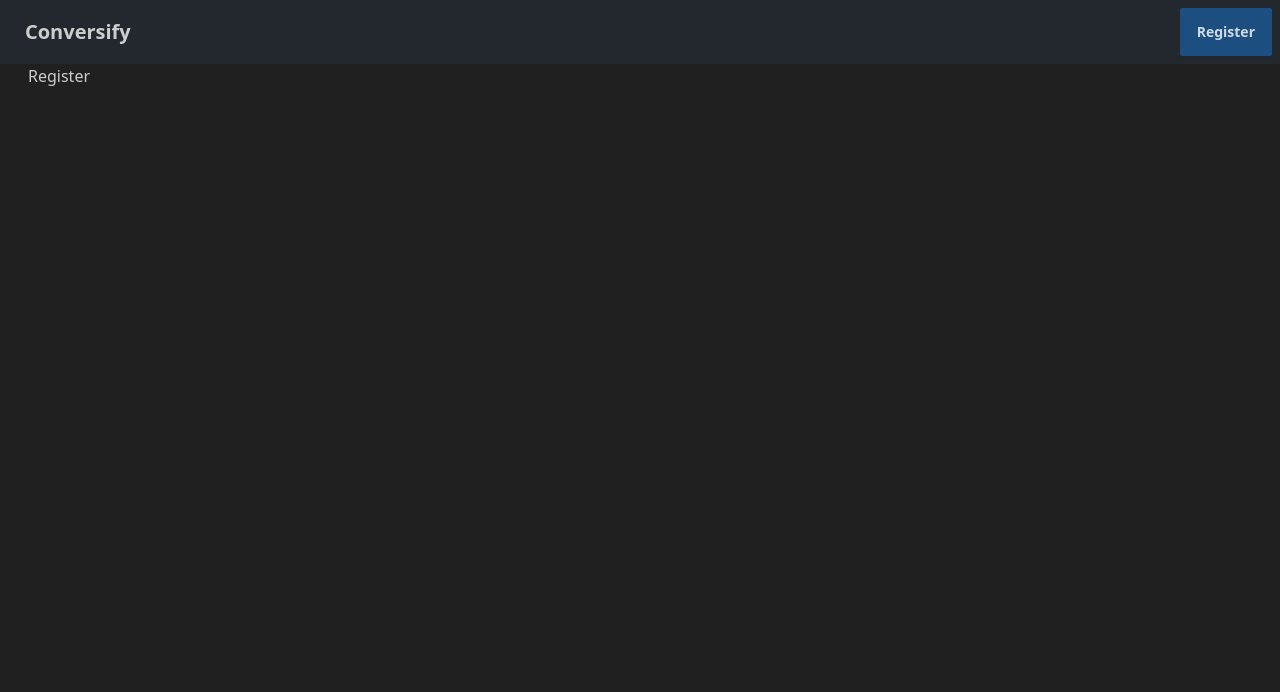
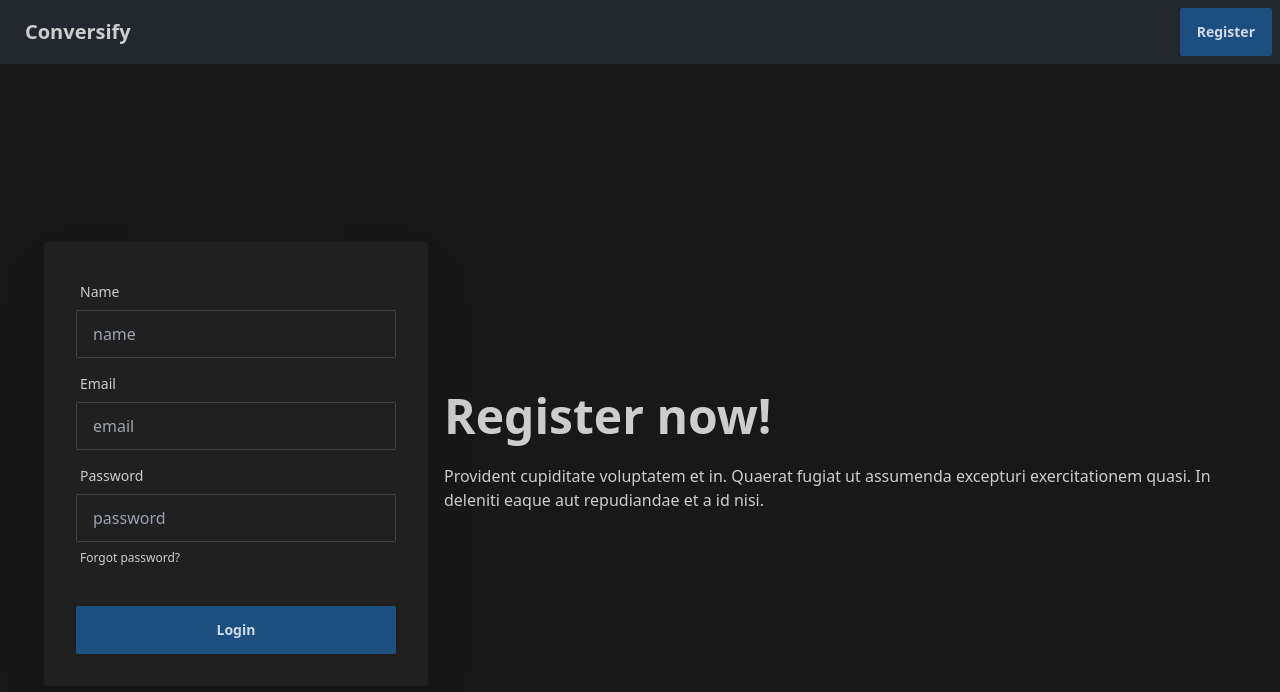
Before and after one commit to WiseyXD/Conversify, a React (Vite) app in the folder client/: page /register in a window 1280 px wide. Shown: the top 692 px of the page. Built offline with nearby package versions, Linux system fonts and the light colour scheme.

Commit message:
style : Login and Signup done

```diff
--- a/client/src/App.jsx
+++ b/client/src/App.jsx
@@ -13,7 +13,7 @@
     return (
         <>
             <Navbar />
-            <div className="max-w-full mx-auto px-7">
+            <div className="max-w-full mx-auto px-7 bg-base-300">
                 <Routes>
                     <Route path="/" element={<Chat />} />
                     <Route path="/login" element={<Login />} />
--- a/client/src/pages/Login.jsx
+++ b/client/src/pages/Login.jsx
@@ -1,5 +1,55 @@
 import React from "react";
 
 export default function Login() {
-    return <div>Login</div>;
+    return (
+        <div className="hero min-h-screen bg-transparent">
+            <div className="hero-content flex-col lg:flex-row-reverse">
+                <div className="text-center lg:text-left">
+                    <h1 className="text-5xl font-bold">Login now!</h1>
+                    <p className="py-6">
+                        Provident cupiditate voluptatem et in. Quaerat fugiat ut
+                        assumenda excepturi exercitationem quasi. In deleniti
+                        eaque aut repudiandae et a id nisi.
+                    </p>
+                </div>
+                <div className="card shrink-0 w-full max-w-sm shadow-2xl bg-base-100">
+                    <form className="card-body">
+                        <div className="form-control">
+                            <label className="label">
+                                <span className="label-text">Email</span>
+                            </label>
+                            <input
+                                type="email"
+                                placeholder="email"
+                                className="input input-bordered"
+                                required
+                            />
+                        </div>
+                        <div className="form-control">
+                            <label className="label">
+                                <span className="label-text">Password</span>
+                            </label>
+                            <input
+                                type="password"
+                                placeholder="password"
+                                className="input input-bordered"
+                                required
+                            />
+                            <label className="label">
+                                <a
+                                    href="#"
+                                    className="label-text-alt link link-hover"
+                                >
+                                    Forgot password?
+                                </a>
+                            </label>
+                        </div>
+                        <div className="form-control mt-6">
+                            <button className="btn btn-primary">Login</button>
+                        </div>
+                    </form>
+                </div>
+            </div>
+        </div>
+    );
 }
--- a/client/src/pages/Register.jsx
+++ b/client/src/pages/Register.jsx
@@ -1,5 +1,66 @@
 import React from "react";
 
 export default function Register() {
-    return <div>Register</div>;
+    return (
+        <div className="hero min-h-screen bg-transparent">
+            <div className="hero-content flex-col lg:flex-row-reverse">
+                <div className="text-center lg:text-left">
+                    <h1 className="text-5xl font-bold">Register now!</h1>
+                    <p className="py-6">
+                        Provident cupiditate voluptatem et in. Quaerat fugiat ut
+                        assumenda excepturi exercitationem quasi. In deleniti
+                        eaque aut repudiandae et a id nisi.
+                    </p>
+                </div>
+                <div className="card shrink-0 w-full max-w-sm shadow-2xl bg-base-100">
+                    <form className="card-body">
+                        <div className="form-control">
+                            <label className="label">
+                                <span className="label-text">Name</span>
+                            </label>
+                            <input
+                                type="text"
+                                placeholder="name"
+                                className="input input-bordered"
+                                required
+                            />
+                        </div>
+                        <div className="form-control">
+                            <label className="label">
+                                <span className="label-text">Email</span>
+                            </label>
+                            <input
+                                type="email"
+                                placeholder="email"
+                                className="input input-bordered"
+                                required
+                            />
+                        </div>
+                        <div className="form-control">
+                            <label className="label">
+                                <span className="label-text">Password</span>
+                            </label>
+                            <input
+                                type="password"
+                                placeholder="password"
+                                className="input input-bordered"
+                                required
+                            />
+                            <label className="label">
+                                <a
+                                    href="#"
+                                    className="label-text-alt link link-hover"
+                                >
+                                    Forgot password?
+                                </a>
+                            </label>
+                        </div>
+                        <div className="form-control mt-6">
+                            <button className="btn btn-primary">Login</button>
+                        </div>
+                    </form>
+                </div>
+            </div>
+        </div>
+    );
 }
```
